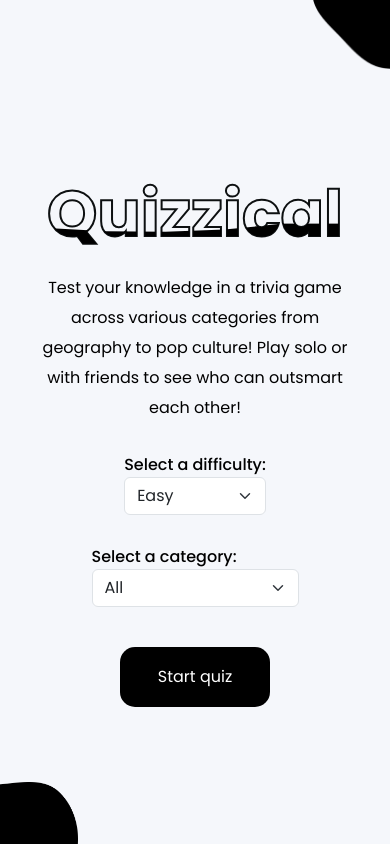
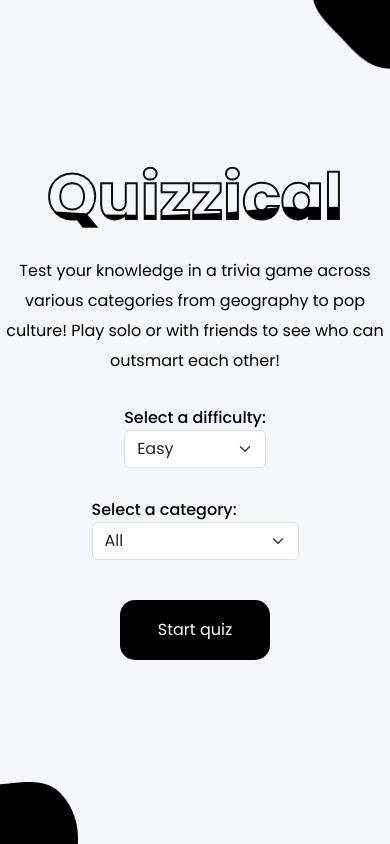
Before and after one commit to steph-xue/quizzical, a React (Vite) app: page / in a window 390 px wide. Built offline with nearby package versions, Linux system fonts and the light colour scheme.

Commit message:
adjust sizing of description on mobile

```diff
--- a/src/style.css
+++ b/src/style.css
@@ -60,7 +60,7 @@ body {
 
 @media only screen and (max-width: 1200px) {
   .cover-page {
-    padding-top: 30vh;
+    padding-top: 28vh;
   }
 }
 
@@ -74,10 +74,11 @@ body {
   margin-bottom: 20px;
 }
 
+
 @media only screen and (max-width: 1200px) {
   .description {
     font-size: 1rem;
-    max-width: 40vh;
+    max-width: 80vh;
   }
 }
 
```
